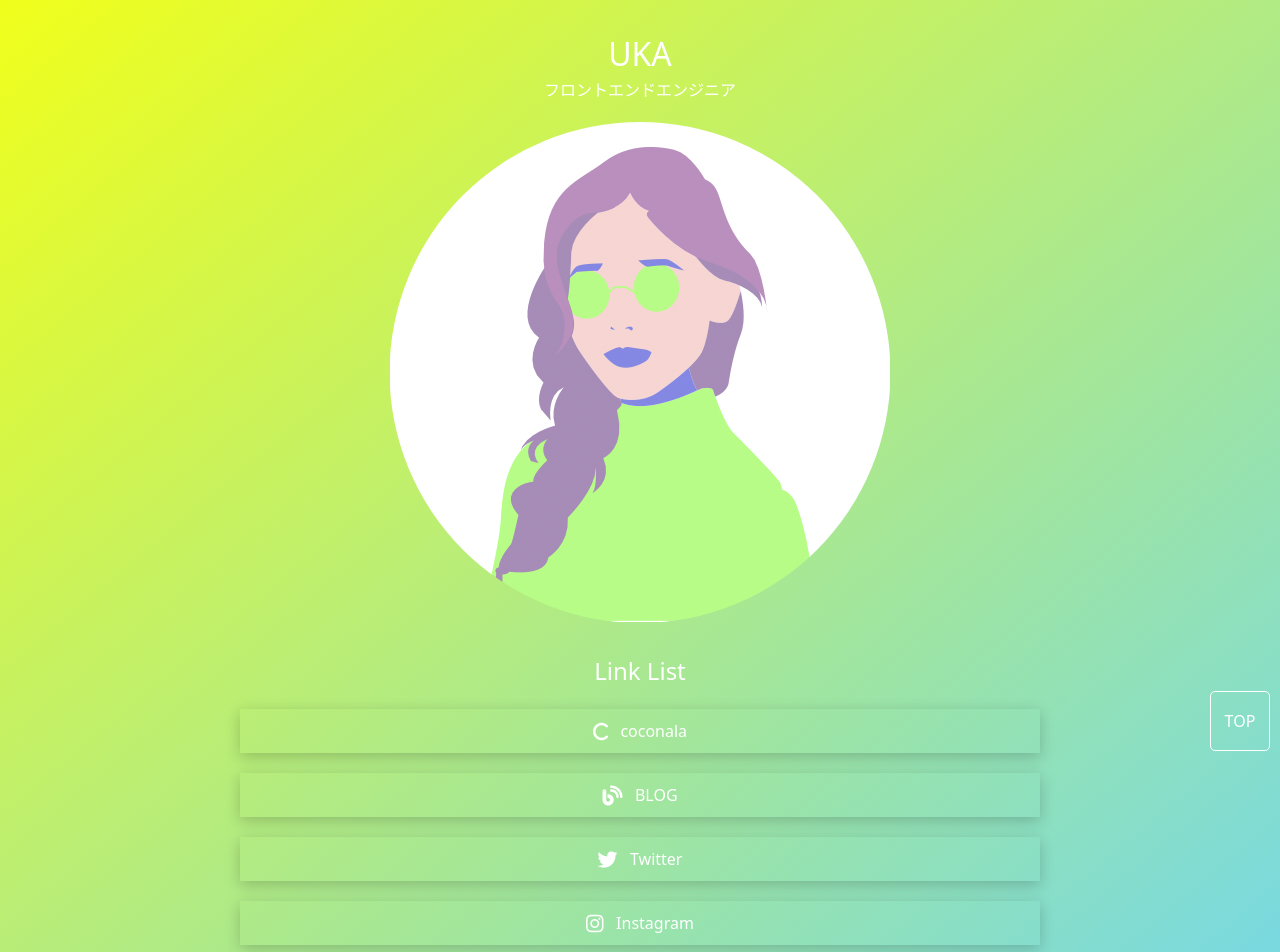
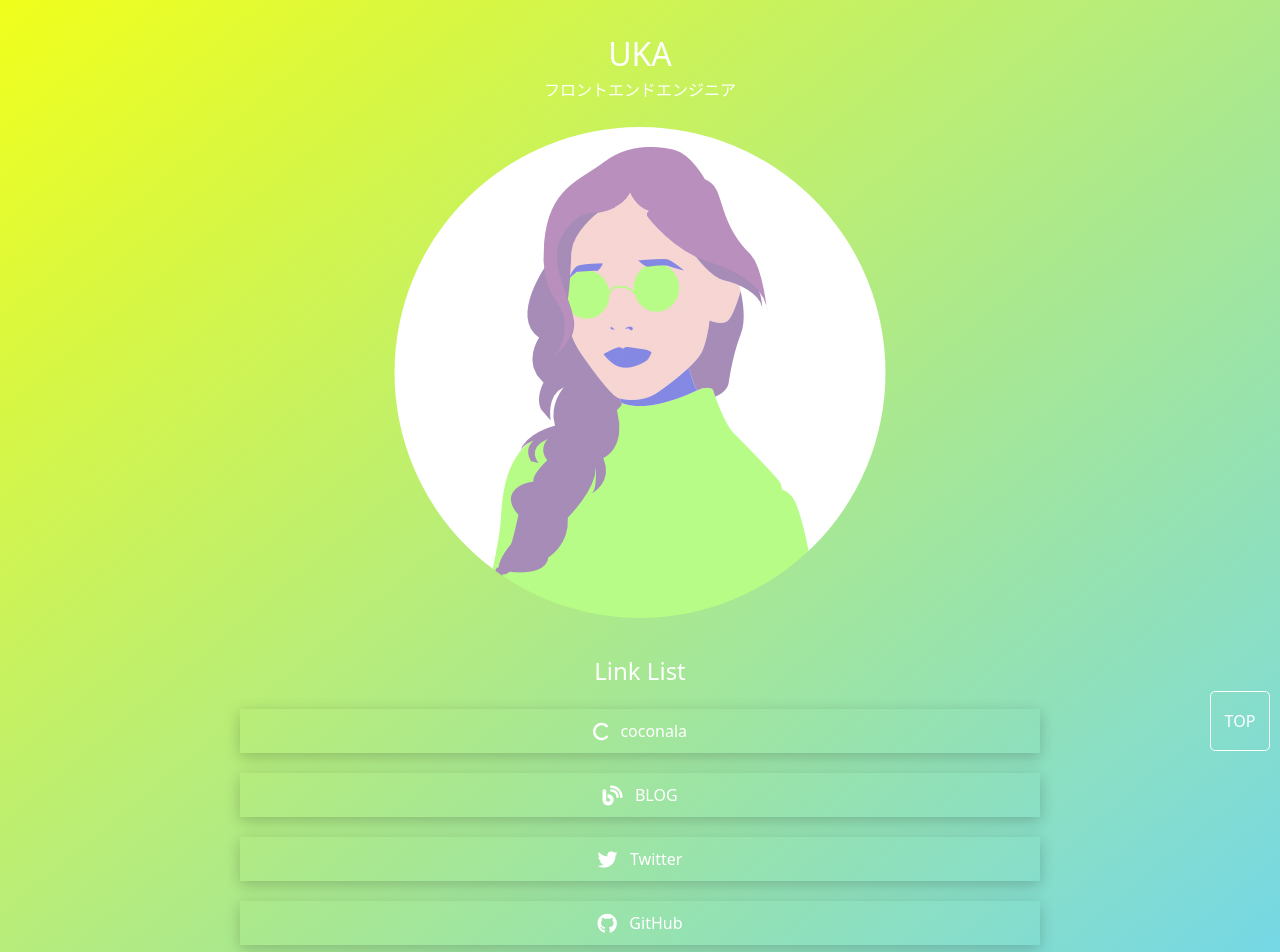
Before and after one commit to uka-web-2020/link-list, a website: page index.html in a window 1280 px wide. Shown: the part 20-972 px from the top of the page. Drawn offline with nearby package versions, Linux system fonts and the light colour scheme.

Commit message:
Instagram Comments Out

```diff
--- a/css/tailwind.css
+++ b/css/tailwind.css
@@ -59,10 +59,6 @@ h1 {
 }
 
 h2 {
-  /* position: absolute;
-  top: 50%;
-  left: 50%;
-  transform: translate(-50%, -50%); */
   font-size: clamp(1.8rem, 2.3468vw, 2.4rem);
   text-align: center;
 }
@@ -160,6 +156,12 @@ h3 {
 }
 
 #section-1 .profile-img img {
-  clip-path: circle();
+  clip-path: circle(49%);
   margin: 0 auto;
 }
+
+@media screen and (max-width: 768px) {
+  #section-1 .profile-img img {
+    clip-path: circle(50%);
+  }
+}
--- a/index.html
+++ b/index.html
@@ -28,7 +28,7 @@
             <a href="https://coconala.com/users/3207332" class="link-btn" target="_blank"><i class="mr-5 fa-solid fa-c fa-lg"></i>coconala</a>
             <a href="https://uka-web-blog.com/" class="link-btn" target="_blank"><i class="mr-5 fa-solid fa-blog fa-lg"></i></i>BLOG</a>
             <a href="https://twitter.com/uka_web" class="link-btn" target="_blank"><i class="mr-5 fa-brands fa-twitter fa-lg"></i>Twitter</a>
-            <a href="https://www.instagram.com/uka_web/" class="link-btn" target="_blank"><i class="mr-5 fa-brands fa-instagram fa-lg"></i>Instagram</a>
+            <!-- <a href="https://www.instagram.com/uka_web/" class="link-btn" target="_blank"><i class="mr-5 fa-brands fa-instagram fa-lg"></i>Instagram</a> -->
             <a href="https://github.com/uka-web-2020" class="link-btn" target="_blank"><i class="mr-5 fa-brands fa-github fa-lg"></i>GitHub</a>
           </section>
         </main>
```
Also changed, not shown: css/style.css.
